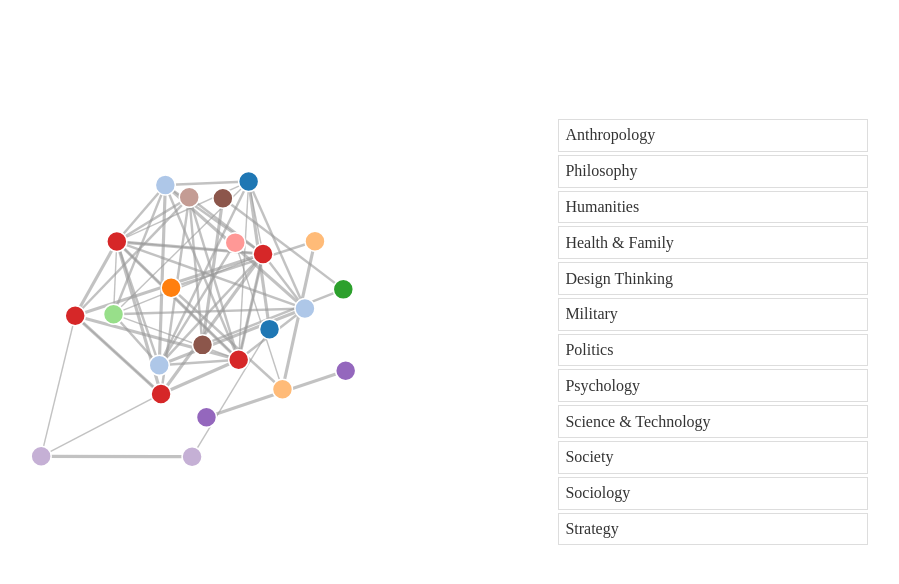
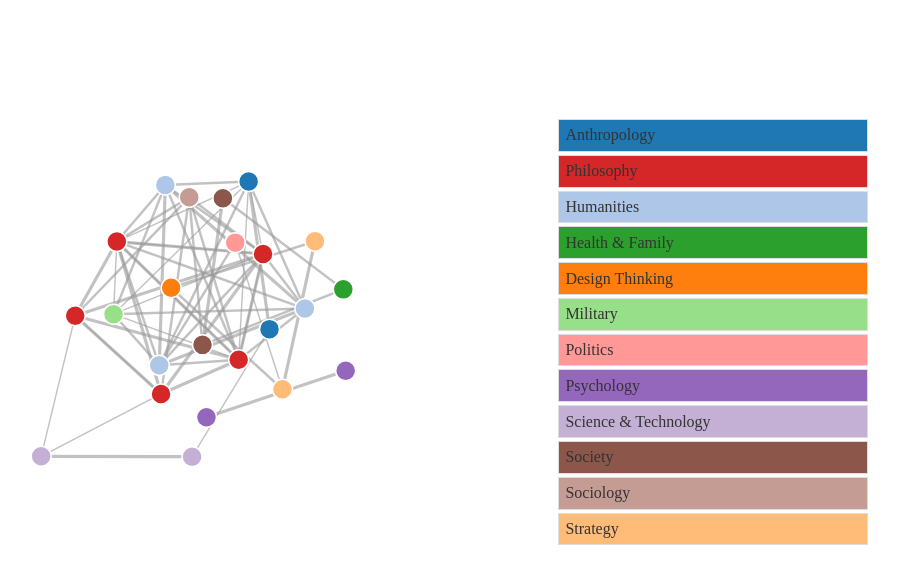
Before and after one commit to gyenumula/my-library, a plain HTML site: page index.html in a window 1280 px wide. Shown: the whole page, without its empty margins (95-994 px from the left). Drawn offline with nearby package versions, Linux system fonts and the light colour scheme.

Commit message:
Update index.html

```diff
--- a/index.html
+++ b/index.html
@@ -111,18 +111,18 @@
 	 <!--   </div>  -->
             <div id = "right" style = "float:right; width: 50%; display: inline-block;">
 		<ol id="selectable">
-		  	<li class="ui-widget-content">Anthropology</li>
-		  	<li class="ui-widget-content">Philosophy</li>
-		  	<li class="ui-widget-content">Humanities</li>
-		  	<li class="ui-widget-content">Health & Family</li>
-		  	<li class="ui-widget-content">Design Thinking</li>
-		  	<li class="ui-widget-content">Military</li>
-		  	<li class="ui-widget-content">Politics</li>
-		  	<li class="ui-widget-content">Psychology</li>
-		  	<li class="ui-widget-content">Science & Technology</li>
-		  	<li class="ui-widget-content">Society</li>
-		  	<li class="ui-widget-content">Sociology</li>
-		  	<li class="ui-widget-content">Strategy</li>
+		  	<li class="ui-widget-content" style="background:#1f77b4">Anthropology</li>
+		  	<li class="ui-widget-content" style="background:#d62728">Philosophy</li>
+		  	<li class="ui-widget-content" style="background:#aec7e8">Humanities</li>
+		  	<li class="ui-widget-content" style="background:#2ca02c">Health & Family</li>
+		  	<li class="ui-widget-content" style="background:#ff7f0e">Design Thinking</li>
+		  	<li class="ui-widget-content" style="background:#98df8a">Military</li>
+		  	<li class="ui-widget-content" style="background:#ff9896">Politics</li>
+		  	<li class="ui-widget-content" style="background:#9467bd">Psychology</li>
+		  	<li class="ui-widget-content" style="background:#c5b0d5">Science & Technology</li>
+		  	<li class="ui-widget-content" style="background:#8c564b">Society</li>
+		  	<li class="ui-widget-content" style="background:#c49c94">Sociology</li>
+		  	<li class="ui-widget-content" style="background:#ffbb78">Strategy</li>
 		</ol>
 	    </div>
 	</div>
```
